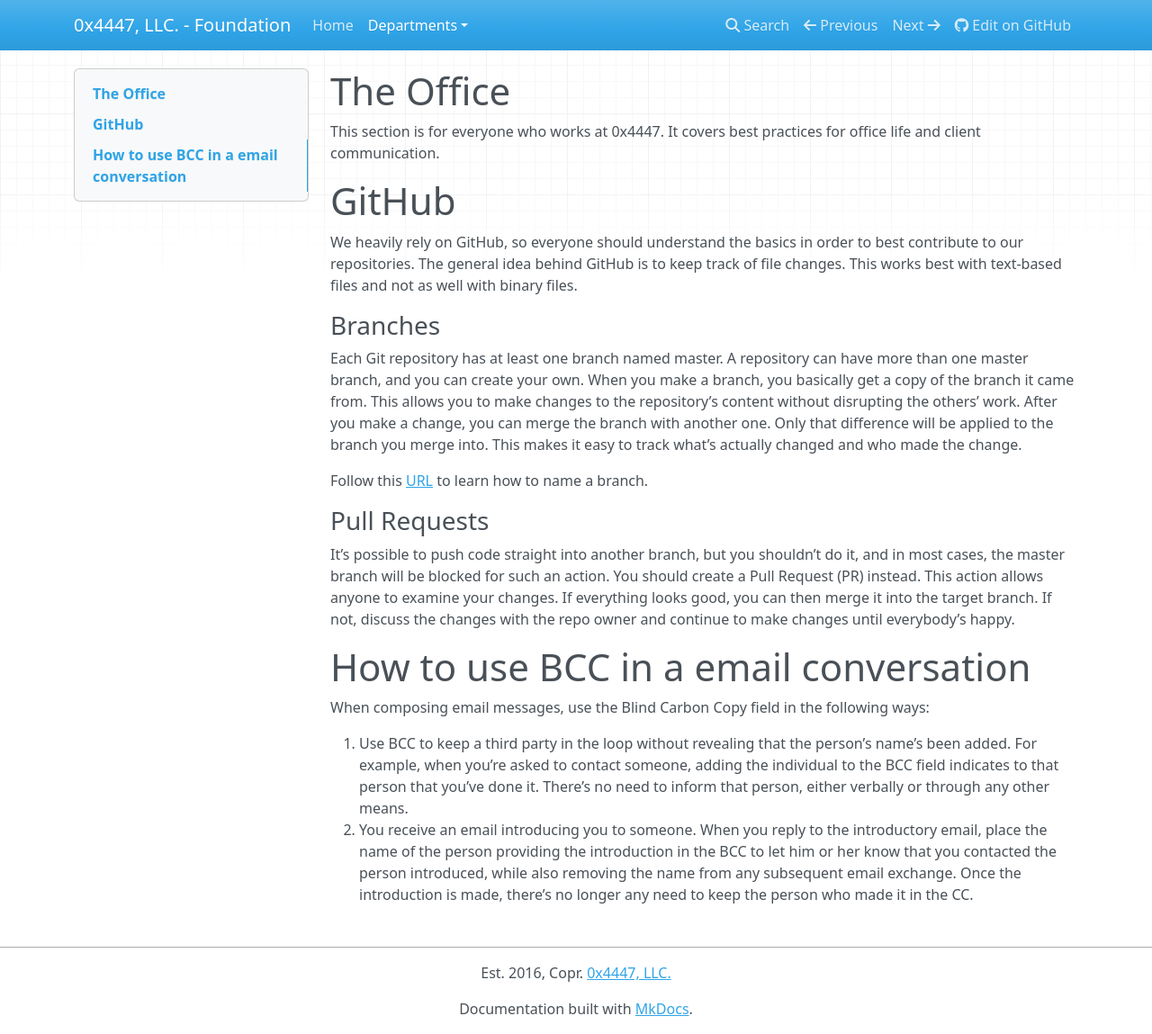
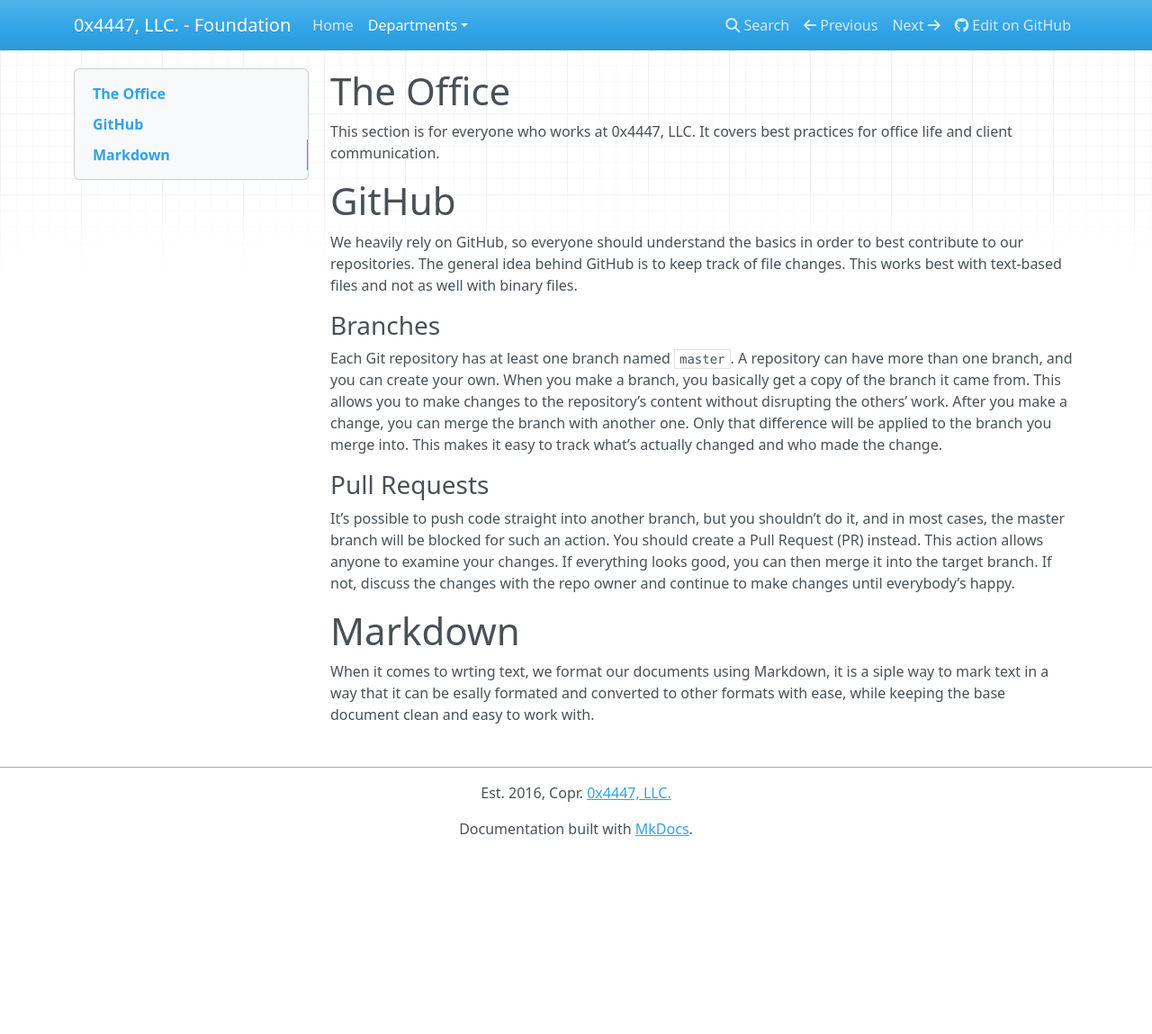
Before and after one commit to 0x4447-office/0x4447_webpage_foundation, an MkDocs documentation site: the page built from docs/departments/office.md, in a window 1280 px wide and 1149 px high. Shown: the whole window at 90% size. Built offline with MkDocs 1.6.1, drawn with Linux system fonts in a browser that asks for light colours; nearby versions of some CDN libraries.

Commit message:
Update office.md

```diff
--- a/docs/departments/office.md
+++ b/docs/departments/office.md
@@ -1,6 +1,6 @@
 # The Office
 
-This section is for everyone who works at 0x4447. It covers best practices for office life and client communication.
+This section is for everyone who works at 0x4447, LLC. It covers best practices for office life and client communication.
 
 # GitHub
 
@@ -8,18 +8,12 @@ We heavily rely on GitHub, so everyone should understand the basics in order to
 
 ### Branches
 
-Each Git repository has at least one branch named master. A repository can have more than one master branch, and you can create your own. When you make a branch, you basically get a copy of the branch it came from. This allows you to make changes to the repository’s content without disrupting the others’ work. After you make a change, you can merge the branch with another one. Only that difference will be applied to the branch you merge into. This makes it easy to track what’s actually changed and who made the change.
-
-Follow this [URL](https://github.com/0x4447/0x4447-Foundation/tree/master/programmer#how-to-work-with-github) to learn how to name a branch.
+Each Git repository has at least one branch named `master`. A repository can have more than one branch, and you can create your own. When you make a branch, you basically get a copy of the branch it came from. This allows you to make changes to the repository’s content without disrupting the others’ work. After you make a change, you can merge the branch with another one. Only that difference will be applied to the branch you merge into. This makes it easy to track what’s actually changed and who made the change.
 
 ### Pull Requests
 
 It’s possible to push code straight into another branch, but you shouldn’t do it, and in most cases, the master branch will be blocked for such an action. You should create a Pull Request (PR) instead. This action allows anyone to examine your changes. If everything looks good, you can then merge it into the target branch. If not, discuss the changes with the repo owner and continue to make changes until everybody’s happy.
 
+# Markdown
 
-# How to use BCC in a email conversation
-
-When composing email messages, use the Blind Carbon Copy field in the following ways:
-
-1. Use BCC to keep a third party in the loop without revealing that the person’s name’s been added. For example, when you’re asked to contact someone, adding the individual to the BCC field indicates to that person that you’ve done it. There’s no need to inform that person, either verbally or through any other means.
-1. You receive an email introducing you to someone. When you reply to the introductory email, place the name of the person providing the introduction in the BCC to let him or her know that you contacted the person introduced, while also removing the name from any subsequent email exchange. Once the introduction is made, there’s no longer any need to keep the person who made it in the CC.
+When it comes to wrting text, we format our documents using Markdown, it is a siple way to mark text in a way that it can be esally formated and converted to other formats with ease, while keeping the base document clean and easy to work with.
```
